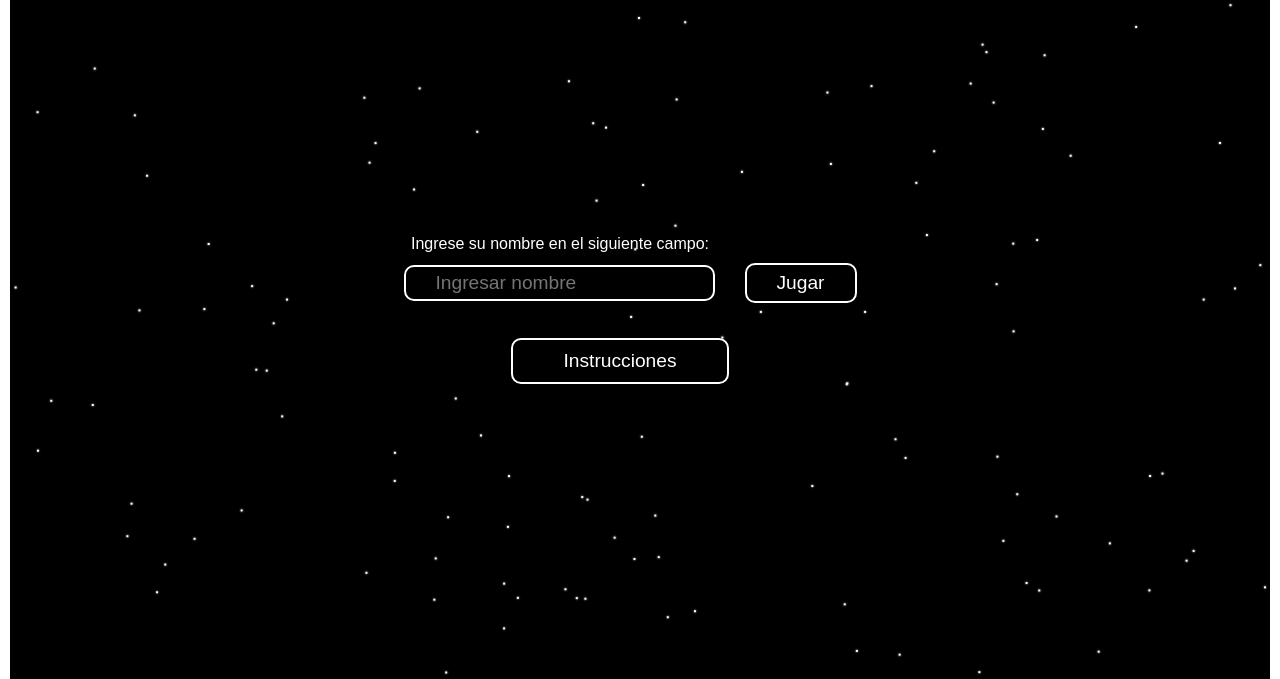
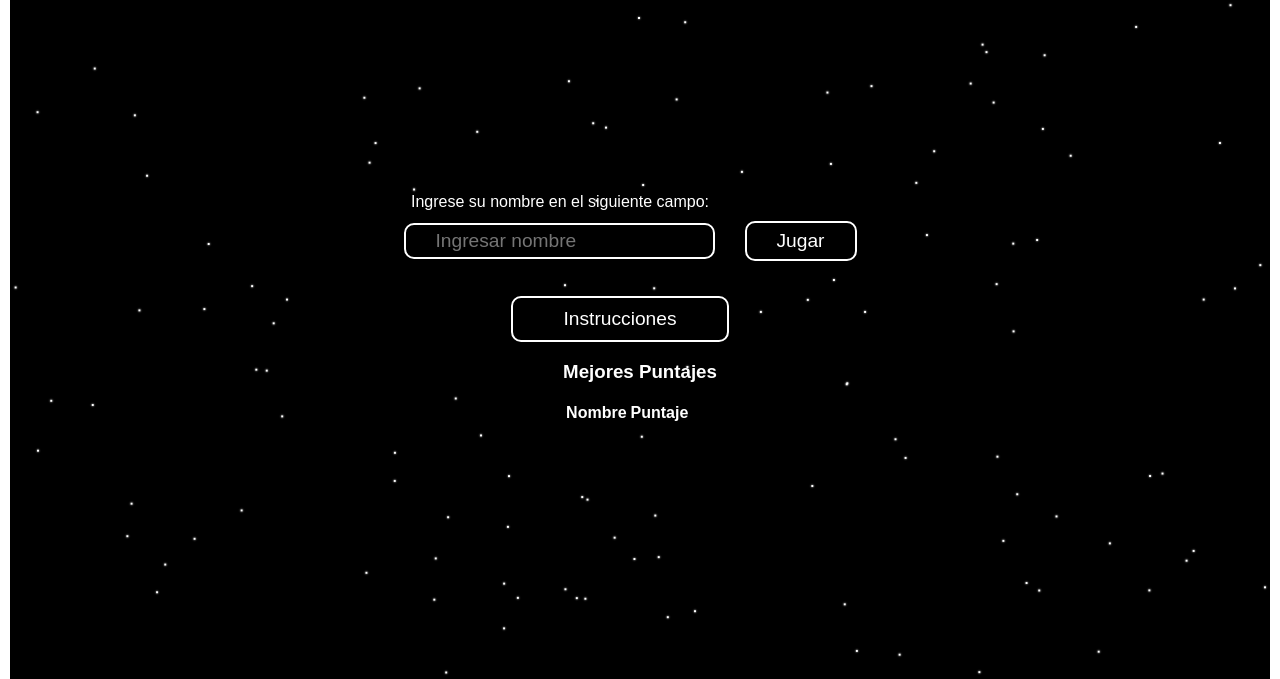
Before and after one commit to 15Anthonys/Proyecto-Simon-Dice, a plain HTML site: page index.html in a window 1280 px wide. Shown: the part 99-778 px from the top of the page. Drawn offline with Linux system fonts and the light colour scheme.

Commit message:
Actualizacion final index.html

```diff
--- a/index.html
+++ b/index.html
@@ -46,6 +46,12 @@
         <p id="puntaje-text">Puntaje: <span id="score">0</span></p>
         <p id="estado-juego"></p>
     </div>
+    <div id="tabla-puntajes-container">
+        <h3>Mejores Puntajes</h3>
+        <table id="tabla-puntajes">
+            <tr><th>Nombre</th><th>Puntaje</th></tr>
+        </table>
+    </div>
     <script src="script.js"></script>
 </body>
 </html>
```
